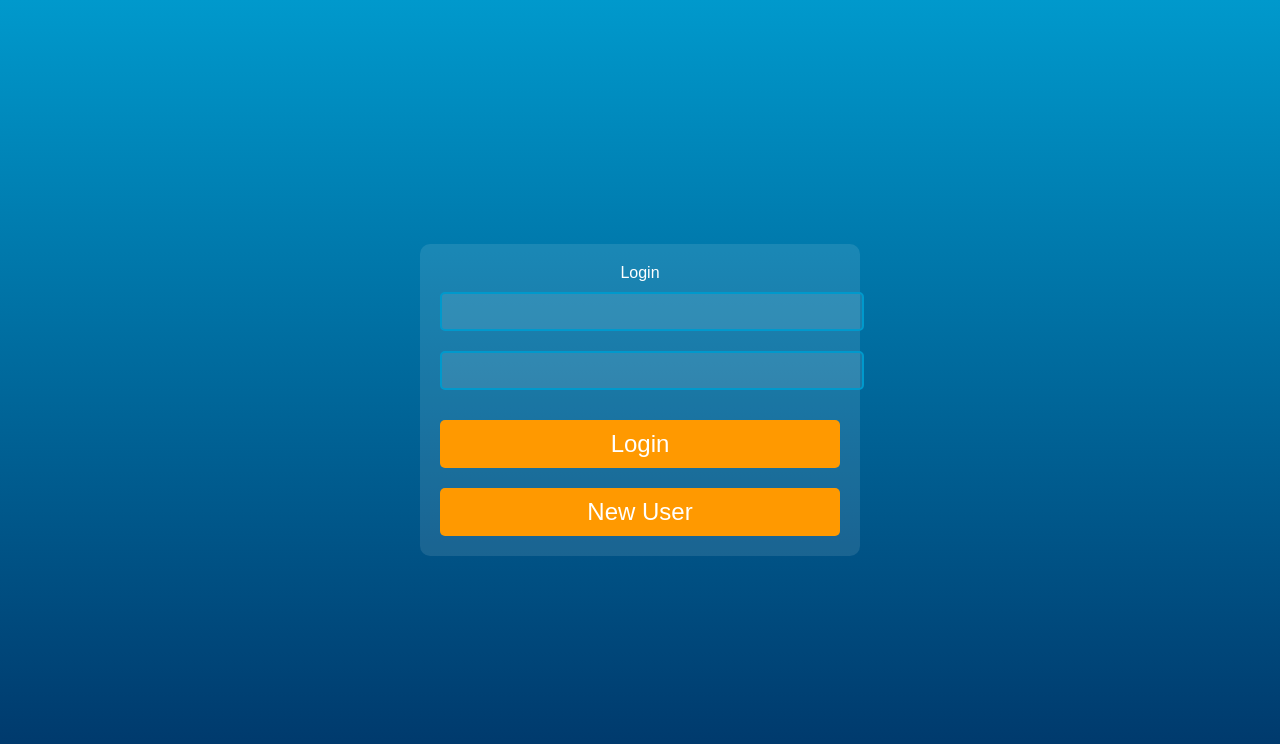
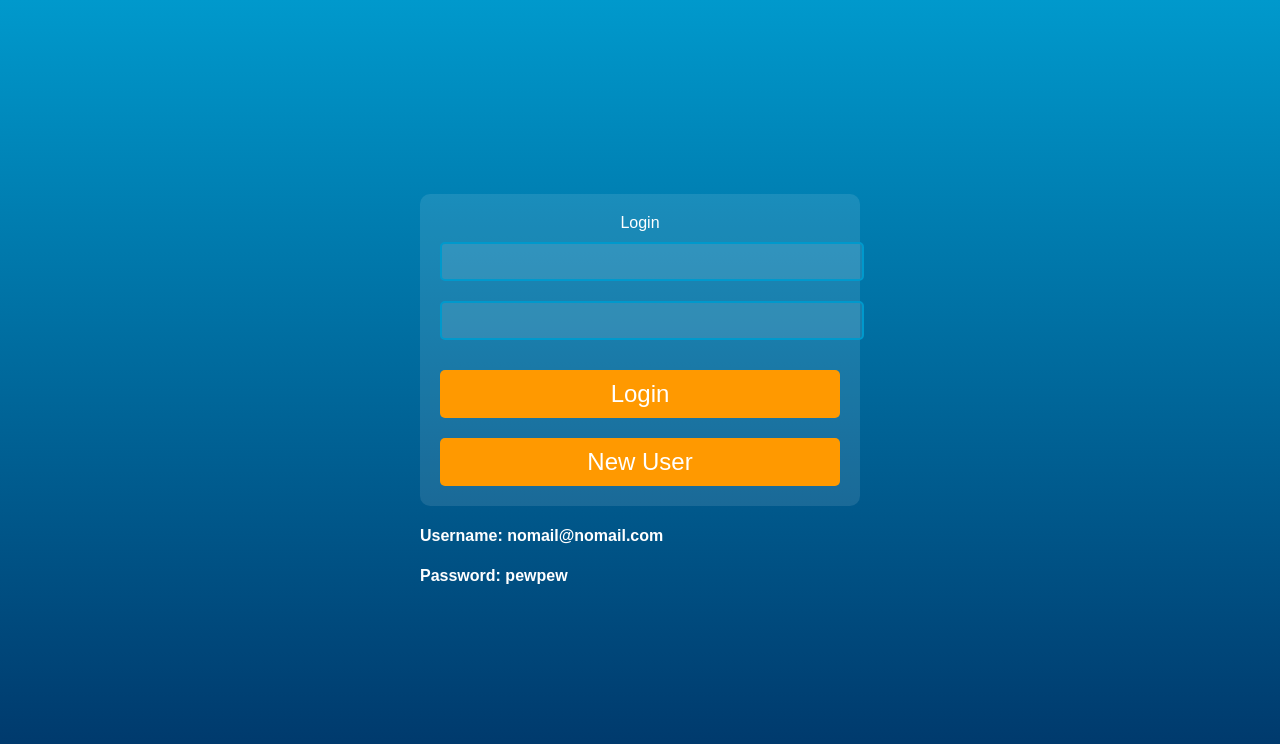
Before and after one commit to tamimmahmudkhan/team-management-node, a website: page views/index.html in a window 1280 px wide. Drawn offline with Linux system fonts and the light colour scheme.

Commit message:
Added test credentials.

```diff
--- a/views/index.html
+++ b/views/index.html
@@ -13,5 +13,7 @@
             <button type="submit" >Login</button>
             <button onclick="location.href='/register.html'">New User</button>
         </form>
+        <h4 class="form-group">Username: nomail@nomail.com</h4>
+        <h4 class="form-group">Password: pewpew</h4>
     </div>
 </body>
```
